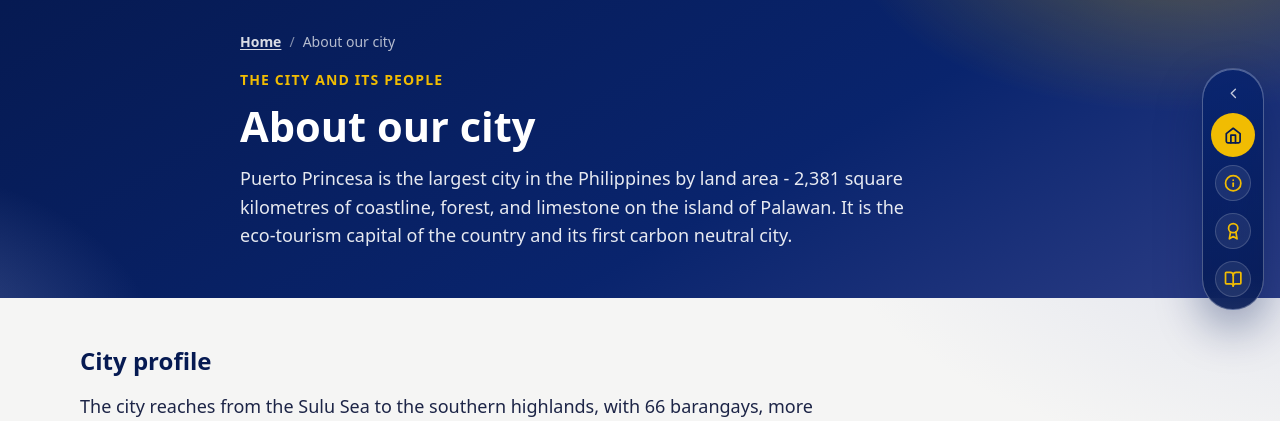
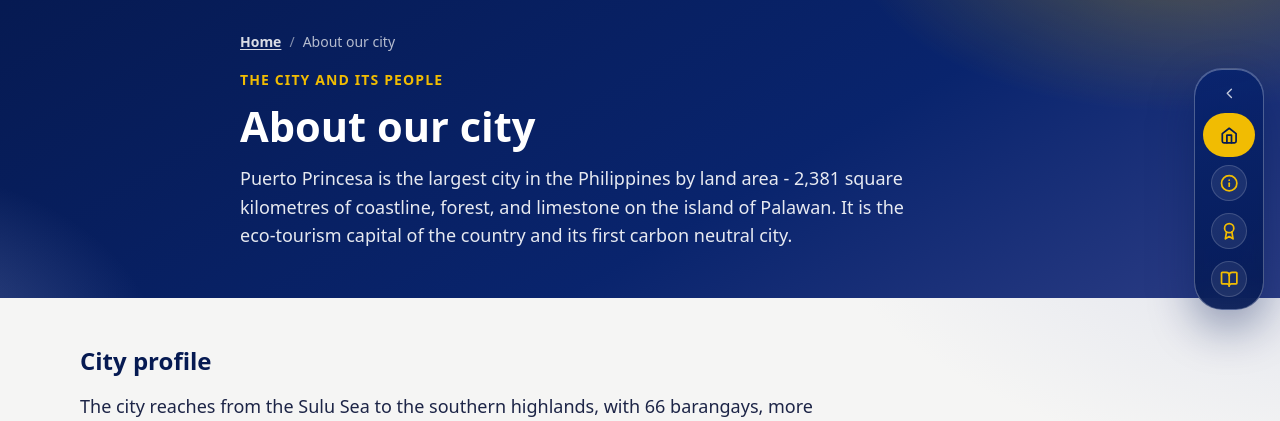
Before and after one commit to NexieMadia23/ppc-website-redesign, a Django app: page /about/ in a window 1280 px wide. Shown: the part 179-600 px from the top of the page. Run offline with Django 5.2, Linux system fonts and the light colour scheme.

Commit message:
Fix side rail layout for dynamic label lengths
The expanded rail was locked to a fixed 13rem width and the section list
hid its scrollbar, so longer (or translated) menu labels were clipped and
tall lists cut off with no scroll affordance.

- Rail width now follows the longest label (max-content), capped at 40vw;
  labels ellipsise past 16rem instead of being cut mid-word.
- Rail height follows its content, capped to the viewport; the section list
  scrolls inside with a slim visible gold scrollbar.
- Collapsed icon column stays put (overflow: hidden + min-width: 0 label).
- Gave the narrow-screen sticky section bar the same visible scrollbar so
  its horizontal overflow is discoverable.

```diff
--- a/static/css/base.css
+++ b/static/css/base.css
@@ -216,7 +216,8 @@ main:focus { outline: none; }
 }
 
 /* ---------- Interactive section navigation ---------- */
-/* Sticky bar: narrow screens only. */
+/* Sticky bar: narrow screens only. Long label lists scroll sideways with a
+   slim visible scrollbar, so nothing is clipped off-screen without a hint. */
 .section-nav {
   position: sticky; top: 0; z-index: 800;
   background: var(--glass-bg-strong);
@@ -227,9 +228,16 @@ main:focus { outline: none; }
 }
 .section-nav__list {
   display: flex; gap: var(--space-1); margin: 0 auto; padding-block: 0;
-  list-style: none; overflow-x: auto; scrollbar-width: none;
+  list-style: none;
+  overflow-x: auto; overscroll-behavior-x: contain;
+  scrollbar-width: thin;
+  scrollbar-color: rgba(9, 36, 109, 0.35) transparent;
 }
-.section-nav__list::-webkit-scrollbar { display: none; }
+.section-nav__list::-webkit-scrollbar { height: 4px; }
+.section-nav__list::-webkit-scrollbar-track { background: transparent; }
+.section-nav__list::-webkit-scrollbar-thumb {
+  background: rgba(9, 36, 109, 0.35); border-radius: 999px;
+}
 .section-nav a {
   display: inline-flex; align-items: center; min-height: var(--tap);
   padding: 0 var(--space-3); white-space: nowrap;
@@ -239,8 +247,11 @@ main:focus { outline: none; }
 .section-nav a:hover { color: var(--color-primary-dark); }
 .section-nav a[aria-current] { color: var(--color-primary-dark); border-bottom-color: var(--color-accent); }
 
-/* Glass side rail: wide screens only. Navy glass pill with gold icons that
-   expands on hover, keyboard focus, or the toggle button. */
+/* Glass side rail: wide screens only. Navy glass panel with a gold icon column
+   pinned to the screen edge; the labels unfurl to the left of the icons.
+   The icon column never moves, the panel width follows the longest label, and
+   the panel height follows its content (capped to the viewport, then scrolls),
+   so long or translated labels can never spill out of the container. */
 .side-rail { display: none; }
 @media (min-width: 64rem) {
   .section-nav { display: none; }
@@ -248,16 +259,25 @@ main:focus { outline: none; }
     position: fixed; z-index: 850;
     right: max(var(--space-4), env(safe-area-inset-right));
     top: 46%; transform: translateY(-50%);
-    display: flex; flex-direction: column; align-items: center; gap: var(--space-1);
-    padding: var(--space-2); border-radius: 999px;
-    background: linear-gradient(165deg, rgba(9, 36, 109, 0.92), rgba(6, 26, 82, 0.9));
+    display: flex; flex-direction: column; gap: var(--space-1);
+    padding: var(--space-2);
+    /* Height follows the content, but never taller than the viewport. */
+    max-height: calc(100vh - 10rem);
+    /* Width follows the longest label, but never more than 40% of the screen. */
+    max-width: 40vw;
+    overflow: hidden;
+    /* A moderate radius keeps the collapsed pill pill-shaped while letting the
+       expanded panel stay a tidy rounded rectangle (999px would balloon it). */
+    border-radius: 1.75rem;
+    background: linear-gradient(165deg, rgba(9, 36, 109, 0.95), rgba(6, 26, 82, 0.93));
     backdrop-filter: var(--glass-blur);
     -webkit-backdrop-filter: var(--glass-blur);
     border: 1px solid rgba(255, 255, 255, 0.28);
     box-shadow: 0 18px 45px rgba(6, 26, 82, 0.4), inset 0 1px 0 rgba(255, 255, 255, 0.3);
   }
   .side-rail__toggle {
-    display: grid; place-items: center; width: 2rem; height: 2rem;
+    display: grid; place-items: center; align-self: stretch;
+    height: 2rem;
     background: transparent; border: 0; border-radius: 999px;
     color: rgba(255, 255, 255, 0.75); cursor: pointer;
   }
@@ -265,39 +285,53 @@ main:focus { outline: none; }
   .side-rail__toggle .icon { transition: transform 0.25s ease; }
   .side-rail.is-expanded .side-rail__toggle .icon { transform: rotate(180deg); }
 
+  /* flex: 1 1 auto + min-height: 0 lets the list absorb whatever vertical space
+     the panel has left and scroll inside it instead of overflowing. The slim
+     gold scrollbar keeps long section lists discoverable. */
   .side-rail__list {
     list-style: none; margin: 0; padding: 0;
     display: flex; flex-direction: column; gap: var(--space-1);
-    max-height: calc(100vh - 12rem); overflow-y: auto; scrollbar-width: none;
+    flex: 1 1 auto; min-height: 0;
+    overflow-y: auto; overscroll-behavior: contain;
+    scrollbar-width: thin;
+    scrollbar-color: rgba(241, 188, 2, 0.5) transparent;
   }
-  .side-rail__list::-webkit-scrollbar { display: none; }
+  .side-rail__list::-webkit-scrollbar { width: 6px; }
+  .side-rail__list::-webkit-scrollbar-track { background: transparent; }
+  .side-rail__list::-webkit-scrollbar-thumb {
+    background: rgba(241, 188, 2, 0.5); border-radius: 999px;
+  }
+
+  /* row-reverse + space-between keeps the icon hard against the panel's right
+     edge while the label grows out of the left edge. The label shrinks to zero
+     (min-width: 0) so its text wipes in from the first letter, and ellipsises
+     rather than being cut mid-word once the 16rem cap is reached. */
   .side-rail__link {
-    display: flex; align-items: center; gap: var(--space-3);
-    min-height: var(--tap); max-width: var(--tap);
+    display: flex; flex-direction: row-reverse; align-items: center;
+    justify-content: space-between; gap: var(--space-1);
+    min-height: var(--tap); padding: 0.25rem 0.5rem 0.25rem 0.25rem;
     overflow: hidden; white-space: nowrap;
     color: rgba(255, 255, 255, 0.82); text-decoration: none; border-radius: 999px;
-    transition: max-width 0.28s ease, background 0.2s ease, color 0.2s ease;
+    transition: background 0.2s ease, color 0.2s ease;
   }
   .side-rail__link:hover { background: rgba(255, 255, 255, 0.14); color: #fff; }
   .side-rail__icon {
     flex: none; display: grid; place-items: center;
-    width: 2.25rem; height: 2.25rem; margin: 0.25rem; border-radius: 999px;
+    width: 2.25rem; height: 2.25rem; border-radius: 999px;
     background: rgba(255, 255, 255, 0.08);
     border: 1px solid rgba(255, 255, 255, 0.16);
     color: var(--color-accent);
   }
   .side-rail__icon .icon { width: 1.15rem; height: 1.15rem; stroke-width: 2.25; }
   .side-rail__label {
-    max-width: 0; opacity: 0; overflow: hidden;
+    flex: 0 1 auto; min-width: 0; overflow: hidden; text-overflow: ellipsis;
+    max-width: 0; opacity: 0;
     font-size: var(--text-sm); font-weight: 600;
     transition: max-width 0.28s ease, opacity 0.2s ease;
   }
-  .side-rail:hover .side-rail__link,
-  .side-rail:focus-within .side-rail__link,
-  .side-rail.is-expanded .side-rail__link { max-width: 14rem; }
   .side-rail:hover .side-rail__label,
   .side-rail:focus-within .side-rail__label,
-  .side-rail.is-expanded .side-rail__label { max-width: 12rem; opacity: 1; }
+  .side-rail.is-expanded .side-rail__label { max-width: 16rem; opacity: 1; }
 
   /* Active section: gold medallion with a navy icon. */
   .side-rail__link[aria-current] { background: var(--color-accent); color: var(--color-primary-dark); }
```
